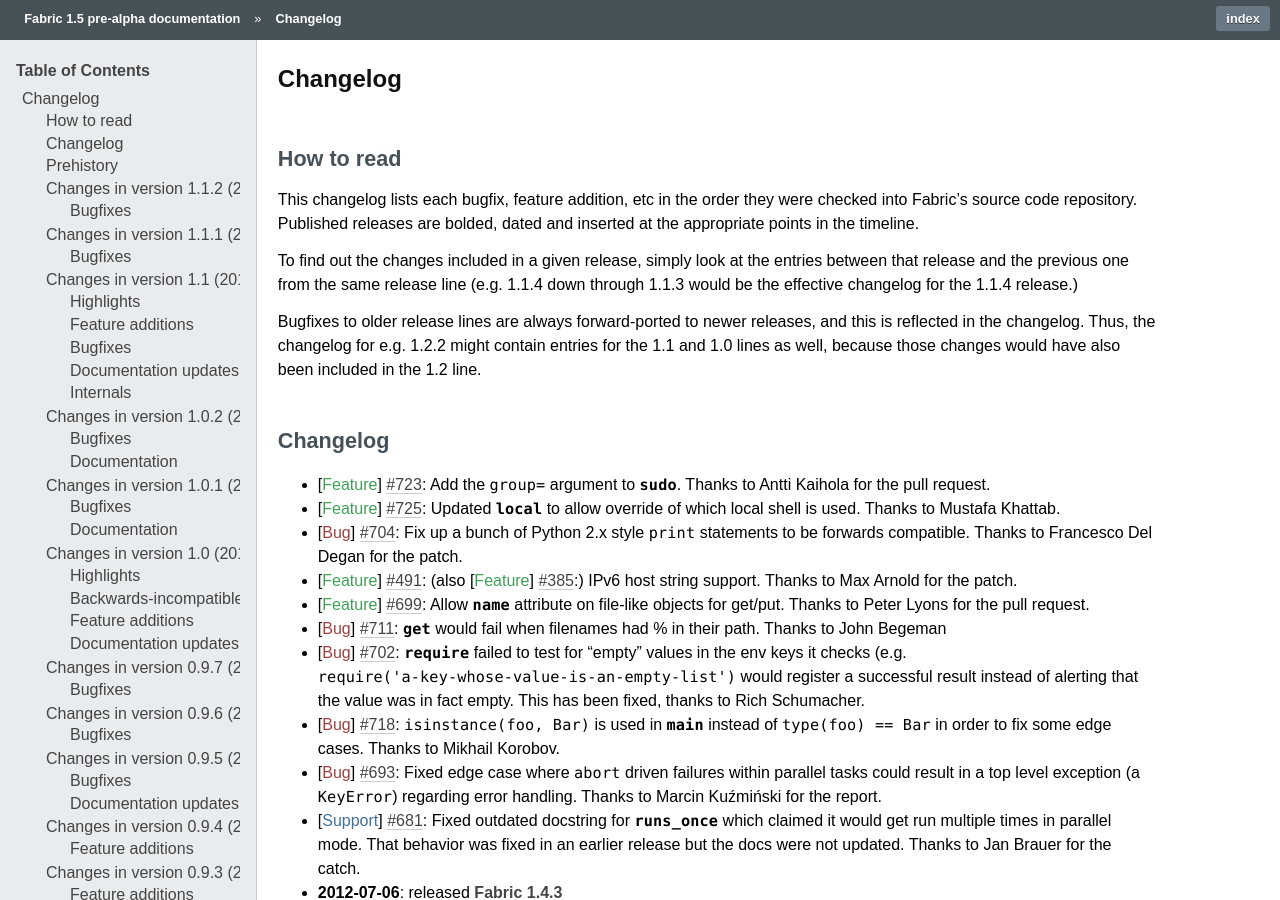
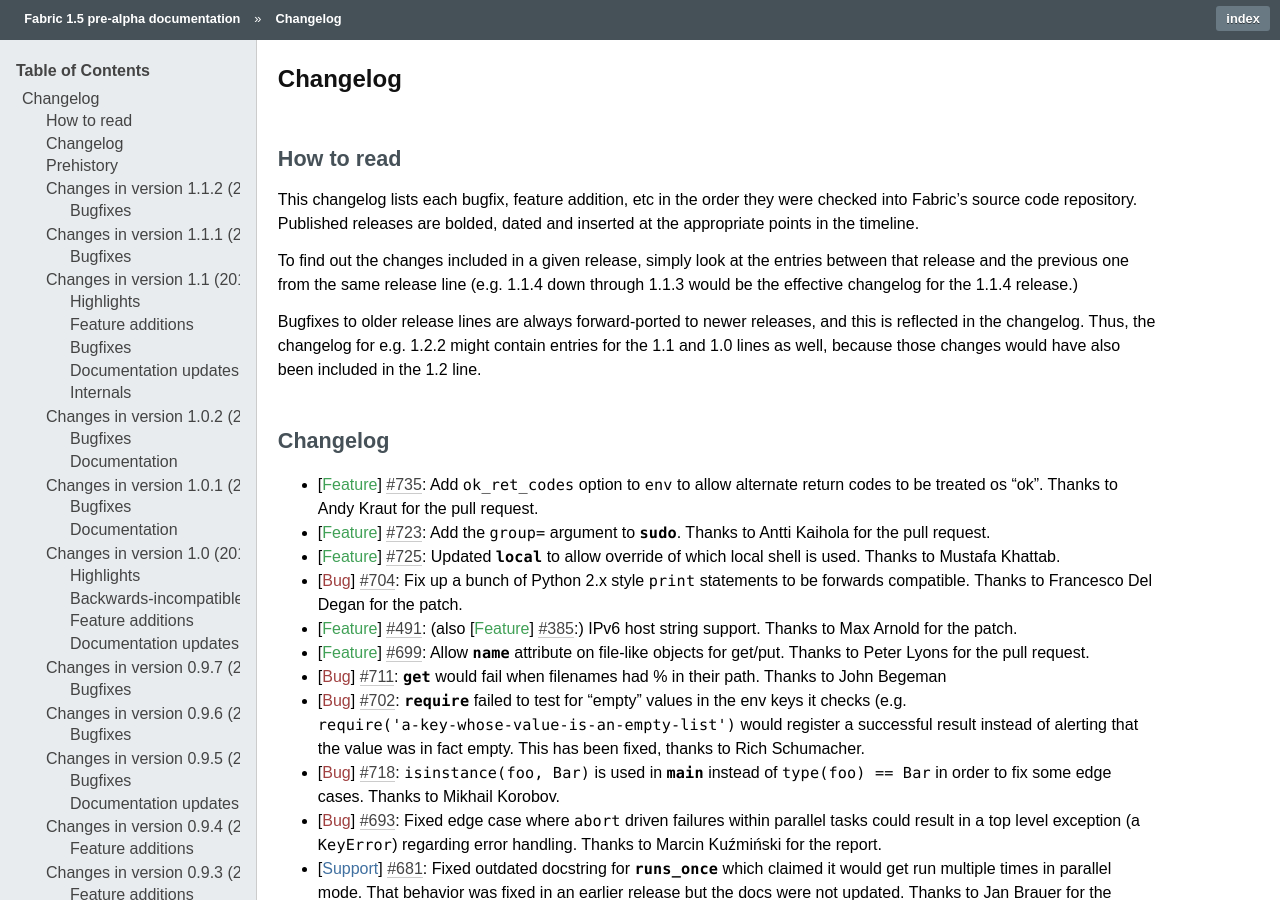
Before and after one commit to fabric/fabric, a Sphinx documentation site: the page built from docs/changelog.rst, in a window 1280 px wide and 900 px high. Built offline with Sphinx 7.4.7, drawn with Linux system fonts in a browser that asks for light colours.

Commit message:
Add entry to changelog for return-code feature

```diff
--- a/docs/changelog.rst
+++ b/docs/changelog.rst
@@ -25,6 +25,8 @@
 Changelog
 =========
 
+* :feature:`735` Add ``ok_ret_codes`` option to ``env`` to allow alternate
+  return codes to be treated os "ok". Thanks to Andy Kraut for the pull request.
 * :feature:`723` Add the ``group=`` argument to
   `~fabric.operations.sudo`. Thanks to Antti Kaihola for the pull request.
 * :feature:`725` Updated `~fabric.operations.local` to allow override
```
